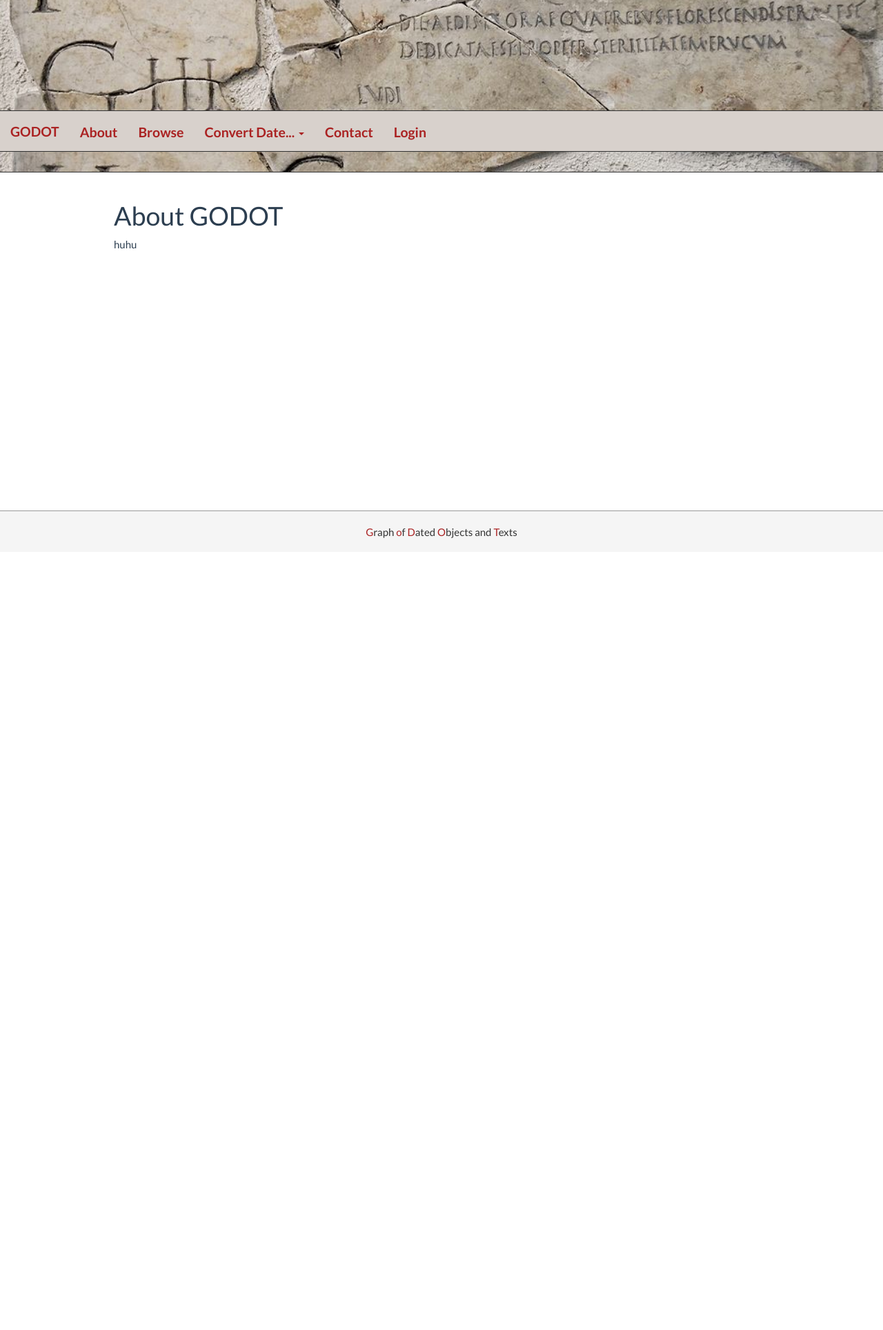
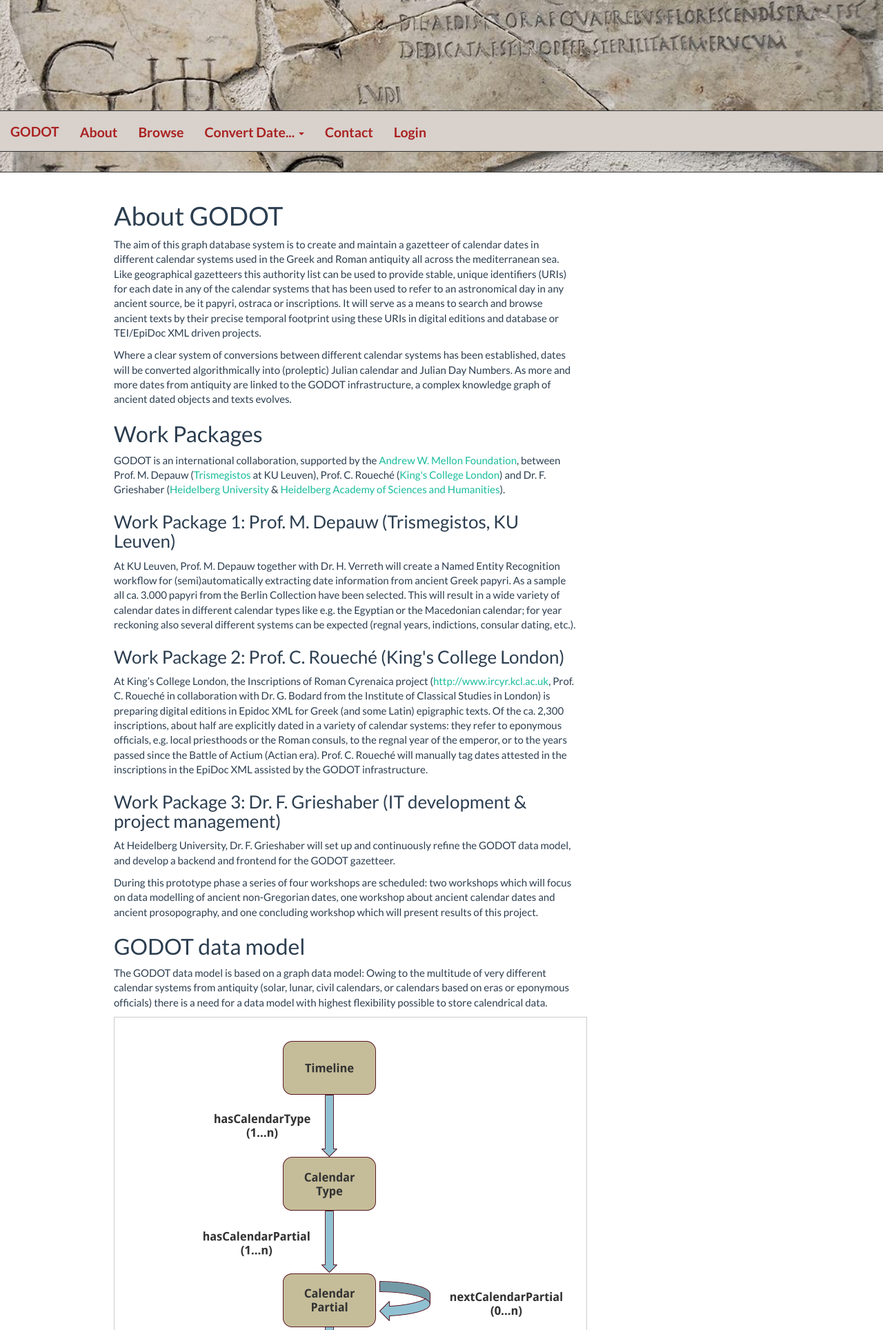
Before and after one commit to Boyquotes/godot-website, a Flask app: page /about in a window 1280 px wide. Shown: the top 1928 px of the page at 69% size. Before the commit the page ends 780 px from the top, so only its background shows below. Run offline with Flask 2, Linux system fonts and the light colour scheme; some libraries are stand-ins or nearby versions.

Commit message:
added about page
copied from old website

```diff
--- a/app/templates/about.html
+++ b/app/templates/about.html
@@ -1,6 +1,27 @@
 {% extends "base.html" %}
 {% block app_content %}
 <h1>{{ about_text }}</h1>
-<p>huhu</p>
+<p>The aim of this graph database system is to create and maintain a gazetteer of calendar dates in different calendar systems used in the Greek and Roman antiquity all across the mediterranean sea. Like geographical gazetteers this authority list can be used to provide stable, unique identifiers (URIs) for each date in any of the calendar systems that has been used to refer to an astronomical day in any ancient source, be it papyri, ostraca or inscriptions. It will serve as a means to search and browse ancient texts by their precise temporal footprint using these URIs in digital editions and database or TEI/EpiDoc XML driven projects.</p>
+<p>Where a clear system of conversions between different calendar systems has been established, dates will be converted algorithmically into (proleptic) Julian calendar and Julian Day Numbers. As more and more dates from antiquity are linked to the GODOT infrastructure, a complex knowledge graph of ancient dated objects and texts evolves.</p>
+<h2>Work Packages</h2>
+<p>GODOT is an international collaboration, supported by the <a href="https://mellon.org/">Andrew W. Mellon Foundation</a>, between Prof. M. Depauw (<a href="https://www.trismegistos.org/">Trismegistos</a> at KU Leuven), Prof. C. Roueché (<a href="https://www.kcl.ac.uk/">King's College London</a>) and Dr. F. Grieshaber (<a href="https://www.uni-heidelberg.de/index_e.html">Heidelberg University</a> & <a href="https://www.hadw-bw.de/">Heidelberg Academy of Sciences and Humanities</a>).</p>
+<h3>Work Package 1: Prof. M. Depauw (Trismegistos, KU Leuven)</h3>
+<p>At KU Leuven, Prof. M. Depauw together with Dr. H. Verreth will create a Named Entity Recognition workflow for (semi)automatically extracting date information from ancient Greek papyri. As a sample all ca. 3.000 papyri from the Berlin Collection have been selected. This will result in a wide variety of calendar dates in different calendar types like e.g. the Egyptian or the Macedonian calendar; for year reckoning also several different systems can be expected (regnal years, indictions, consular dating, etc.).</p>
+<h3>Work Package 2: Prof. C. Roueché (King's College London)</h3>
+<p>At King’s College London, the Inscriptions of Roman Cyrenaica project (<a href="http://www.ircyr.kcl.ac.uk/">http://www.ircyr.kcl.ac.uk</a>, Prof. C. Roueché in collaboration with Dr. G. Bodard from the Institute of Classical Studies in London) is preparing digital editions in Epidoc XML for Greek (and some Latin) epigraphic texts. Of the ca. 2,300 inscriptions, about half are explicitly dated in a variety of calendar systems: they refer to eponymous officials, e.g. local priesthoods or the Roman consuls, to the regnal year of the emperor, or to the years passed since the Battle of Actium (Actian era). Prof. C. Roueché will manually tag dates attested in the inscriptions in the EpiDoc XML assisted by the GODOT infrastructure.</p>
+<h3>Work Package 3: Dr. F. Grieshaber (IT development & project management)</h3>
+<p>At Heidelberg University, Dr. F. Grieshaber will set up and continuously refine the GODOT data model, and develop a backend and frontend for the GODOT gazetteer.</p>
+<p>During this prototype phase a series of four workshops are scheduled: two workshops which will focus on data modelling of ancient non-Gregorian dates, one workshop about ancient calendar dates and ancient prosopography, and one concluding workshop which will present results of this project.</p>
+<h2>GODOT data model</h2>
+<p>The GODOT data model is based on a graph data model: Owing to the multitude of very different calendar systems from antiquity (solar, lunar, civil calendars, or calendars based on eras or eponymous officials) there is a need for a data model with highest flexibility possible to store calendrical data.</p>
+<p><img src="/static/GODOTConceptualModel.png" style="border:1px solid #ccc"/></p>
+<p>Example of modelling an ancient Roman date with consular year dating attested in a Latin Inscription text (<a href="http://edh-www.adw.uni-heidelberg.de/edh/inschrift/HD018571">HD018571</a>):</p>
+<p>… Kal(endis) Novembri[bus] / Sabino II et Anu/lino co(n)s(ulibus)<br />
+… first day of November during the consulate of Sabinus and Anulinus</p>
+<p><img src="/static/consularDating.png" style="border:1px solid #ccc"/></p>
+<p>In a graph linking nodes which represent dates in different calendar systems can be done by inserting only one edge, so modeling an ancient double date or coregency or any type of synchronism. These ancient synchronisms provide information about the relations between different ancient calendar systems and are therefore a key feature in the GODOT gazetteer.</p>
+<p>Wherever feasible ancient dates will be converted algorithmically into the (proleptic) Julian calendar and the Julian Day Number (using existing online date converters like <a href="http://dc.online-resourcen.de/rest_api">Date Converter for Ancient Egypt</a> or creating new ones) for simple comparing ancient dates from different calendar systems and doing calendrical calculations.</p>
+<p>A public API will give third party projects access to the complete GODOT data for reuse.</p>
+<p style="margin-bottom:2em">All data and scripts are available on <a href="https://github.com/godot-gazetteer">github</a>.</p>
 
 {% endblock %}
```
Also changed, not shown: app/static/GODOTConceptualModel.png (added), app/static/consularDating.png (added).
